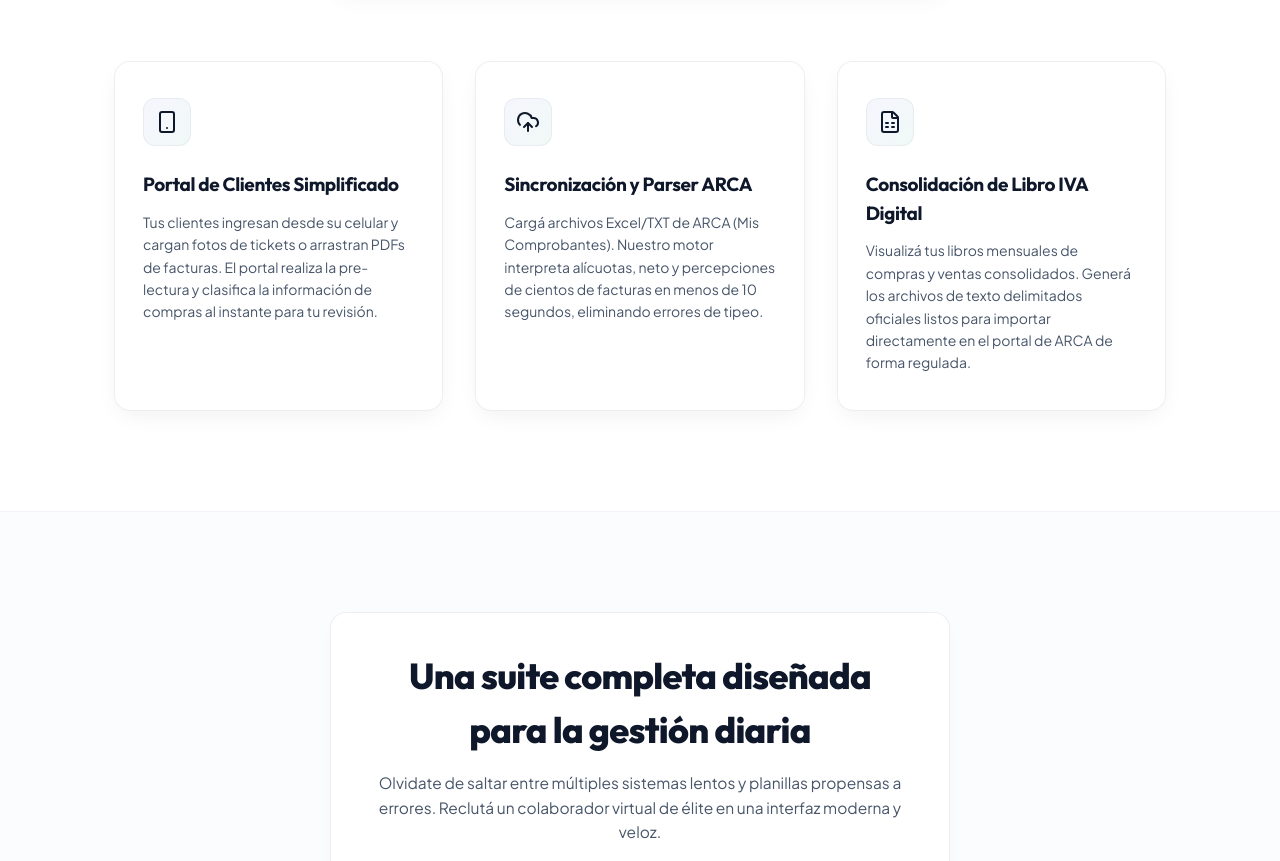
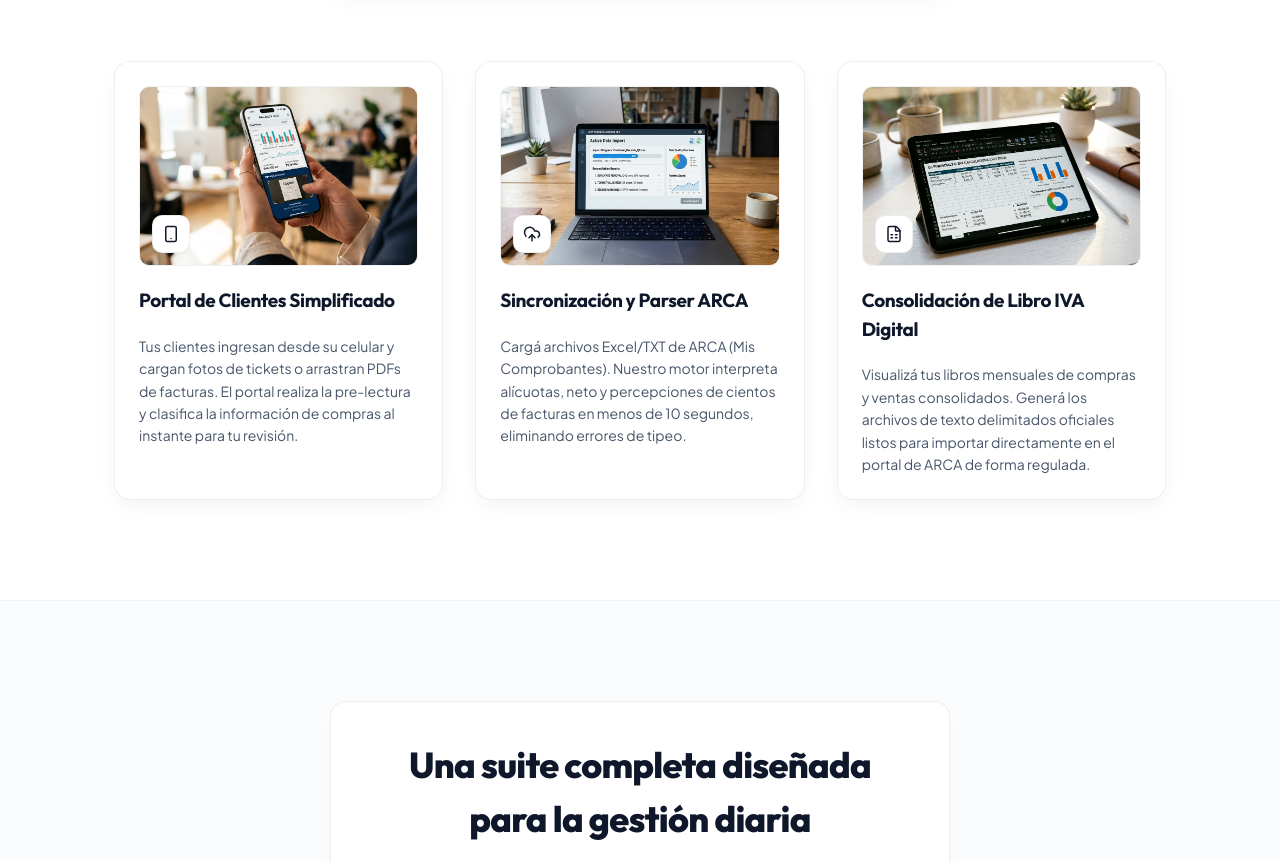
Before and after one commit to MNEerty99/solucionescontables, a website built with Vite: page index.html in a window 1280 px wide. Shown: the part 1287-2148 px from the top of the page. Built offline with nearby package versions, Linux system fonts and the light colour scheme; no server answers.

Commit message:
design: add premium, real and organic generated images for benefits section cards with scale hover interaction

```diff
--- a/css/landing.css
+++ b/css/landing.css
@@ -717,6 +717,10 @@ h1, h2, h3, h4, h5, h6 {
   box-shadow: 0 20px 30px -10px rgba(15, 23, 42, 0.06), 0 10px 15px -5px rgba(15, 23, 42, 0.02);
 }
 
+.feature-card:hover .benefit-img {
+  transform: scale(1.05);
+}
+
 .feature-icon {
   width: 48px;
   height: 48px;
--- a/src/views/landing.js
+++ b/src/views/landing.js
@@ -119,26 +119,37 @@ export function renderLanding() {
           <p>Optimizá la relación operativa y de recolección de datos con todas tus empresas clientes en un solo canal.</p>
         </div>
         <div class="features-grid">
-          <div class="feature-card">
-            <div class="feature-icon">
-              <i data-lucide="smartphone"></i>
+          <div class="feature-card" style="padding: 24px; overflow: hidden;">
+            <div class="feature-image-wrapper" style="width: 100%; height: 180px; border-radius: var(--radius-md); overflow: hidden; margin-bottom: 20px; border: 1px solid rgba(15, 23, 42, 0.06); position: relative;">
+              <img src="/client_portal_benefit.png" alt="Portal de Clientes Simplificado" style="width: 100%; height: 100%; object-fit: cover; transition: transform 0.5s ease; display: block;" loading="lazy" class="benefit-img">
+              <div class="feature-icon" style="position: absolute; bottom: 12px; left: 12px; margin-bottom: 0; background: #ffffff; box-shadow: var(--shadow-sm); width: 38px; height: 38px; border-radius: 10px; display: flex; align-items: center; justify-content: center; z-index: 10; border: 1px solid rgba(15, 23, 42, 0.08);">
+                <i data-lucide="smartphone" style="width: 18px; height: 18px;"></i>
+              </div>
             </div>
             <h3>Portal de Clientes Simplificado</h3>
-            <p>Tus clientes ingresan desde su celular y cargan fotos de tickets o arrastran PDFs de facturas. El portal realiza la pre-lectura y clasifica la información de compras al instante para tu revisión.</p>
+            <p style="margin-top: 8px;">Tus clientes ingresan desde su celular y cargan fotos de tickets o arrastran PDFs de facturas. El portal realiza la pre-lectura y clasifica la información de compras al instante para tu revisión.</p>
           </div>
-          <div class="feature-card">
-            <div class="feature-icon">
-              <i data-lucide="upload-cloud"></i>
+
+          <div class="feature-card" style="padding: 24px; overflow: hidden;">
+            <div class="feature-image-wrapper" style="width: 100%; height: 180px; border-radius: var(--radius-md); overflow: hidden; margin-bottom: 20px; border: 1px solid rgba(15, 23, 42, 0.06); position: relative;">
+              <img src="/arca_sync_benefit.png" alt="Sincronización y Parser ARCA" style="width: 100%; height: 100%; object-fit: cover; transition: transform 0.5s ease; display: block;" loading="lazy" class="benefit-img">
+              <div class="feature-icon" style="position: absolute; bottom: 12px; left: 12px; margin-bottom: 0; background: #ffffff; box-shadow: var(--shadow-sm); width: 38px; height: 38px; border-radius: 10px; display: flex; align-items: center; justify-content: center; z-index: 10; border: 1px solid rgba(15, 23, 42, 0.08);">
+                <i data-lucide="upload-cloud" style="width: 18px; height: 18px;"></i>
+              </div>
             </div>
             <h3>Sincronización y Parser ARCA</h3>
-            <p>Cargá archivos Excel/TXT de ARCA (Mis Comprobantes). Nuestro motor interpreta alícuotas, neto y percepciones de cientos de facturas en menos de 10 segundos, eliminando errores de tipeo.</p>
+            <p style="margin-top: 8px;">Cargá archivos Excel/TXT de ARCA (Mis Comprobantes). Nuestro motor interpreta alícuotas, neto y percepciones de cientos de facturas en menos de 10 segundos, eliminando errores de tipeo.</p>
           </div>
-          <div class="feature-card">
-            <div class="feature-icon">
-              <i data-lucide="file-spreadsheet"></i>
+
+          <div class="feature-card" style="padding: 24px; overflow: hidden;">
+            <div class="feature-image-wrapper" style="width: 100%; height: 180px; border-radius: var(--radius-md); overflow: hidden; margin-bottom: 20px; border: 1px solid rgba(15, 23, 42, 0.06); position: relative;">
+              <img src="/iva_digital_benefit.png" alt="Consolidación de Libro IVA Digital" style="width: 100%; height: 100%; object-fit: cover; transition: transform 0.5s ease; display: block;" loading="lazy" class="benefit-img">
+              <div class="feature-icon" style="position: absolute; bottom: 12px; left: 12px; margin-bottom: 0; background: #ffffff; box-shadow: var(--shadow-sm); width: 38px; height: 38px; border-radius: 10px; display: flex; align-items: center; justify-content: center; z-index: 10; border: 1px solid rgba(15, 23, 42, 0.08);">
+                <i data-lucide="file-spreadsheet" style="width: 18px; height: 18px;"></i>
+              </div>
             </div>
             <h3>Consolidación de Libro IVA Digital</h3>
-            <p>Visualizá tus libros mensuales de compras y ventas consolidados. Generá los archivos de texto delimitados oficiales listos para importar directamente en el portal de ARCA de forma regulada.</p>
+            <p style="margin-top: 8px;">Visualizá tus libros mensuales de compras y ventas consolidados. Generá los archivos de texto delimitados oficiales listos para importar directamente en el portal de ARCA de forma regulada.</p>
           </div>
         </div>
       </div>
```
Also changed, not shown: public/arca_sync_benefit.png (added), public/client_portal_benefit.png (added), public/iva_digital_benefit.png (added).
